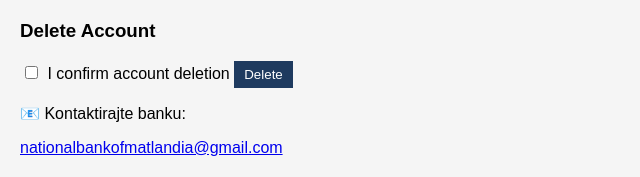
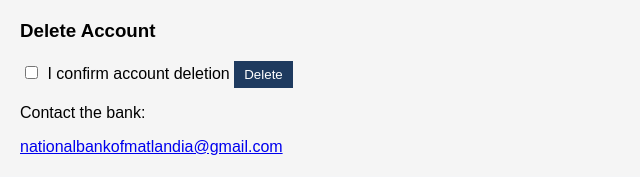
Before and after one commit to NationalBankofMatlandia/National-Bank-of-Matlandia, a Flask app: page /dashboard in a window 1280 px wide. Shown: the part 685-862 px from the top of the page, without its empty margins (0-640 px from the left). After the commit the page ends 840 px from the top, so only its background shows below. Run offline with Flask 3, Linux system fonts and the light colour scheme; the visitor is signed in with stand-in values (Sample User, id 1).

Commit message:
Update dashboard.html

```diff
--- a/templates/dashboard.html
+++ b/templates/dashboard.html
@@ -39,7 +39,7 @@
     <button>Delete</button>
 </form>
 <div class="contact-box">
-    <p>📧 Kontaktirajte banku:</p>
+    <p>Contact the bank:</p>
     <a href="mailto:nationalbankofmatlandia@gmail.com">
         nationalbankofmatlandia@gmail.com
     </a>
```
